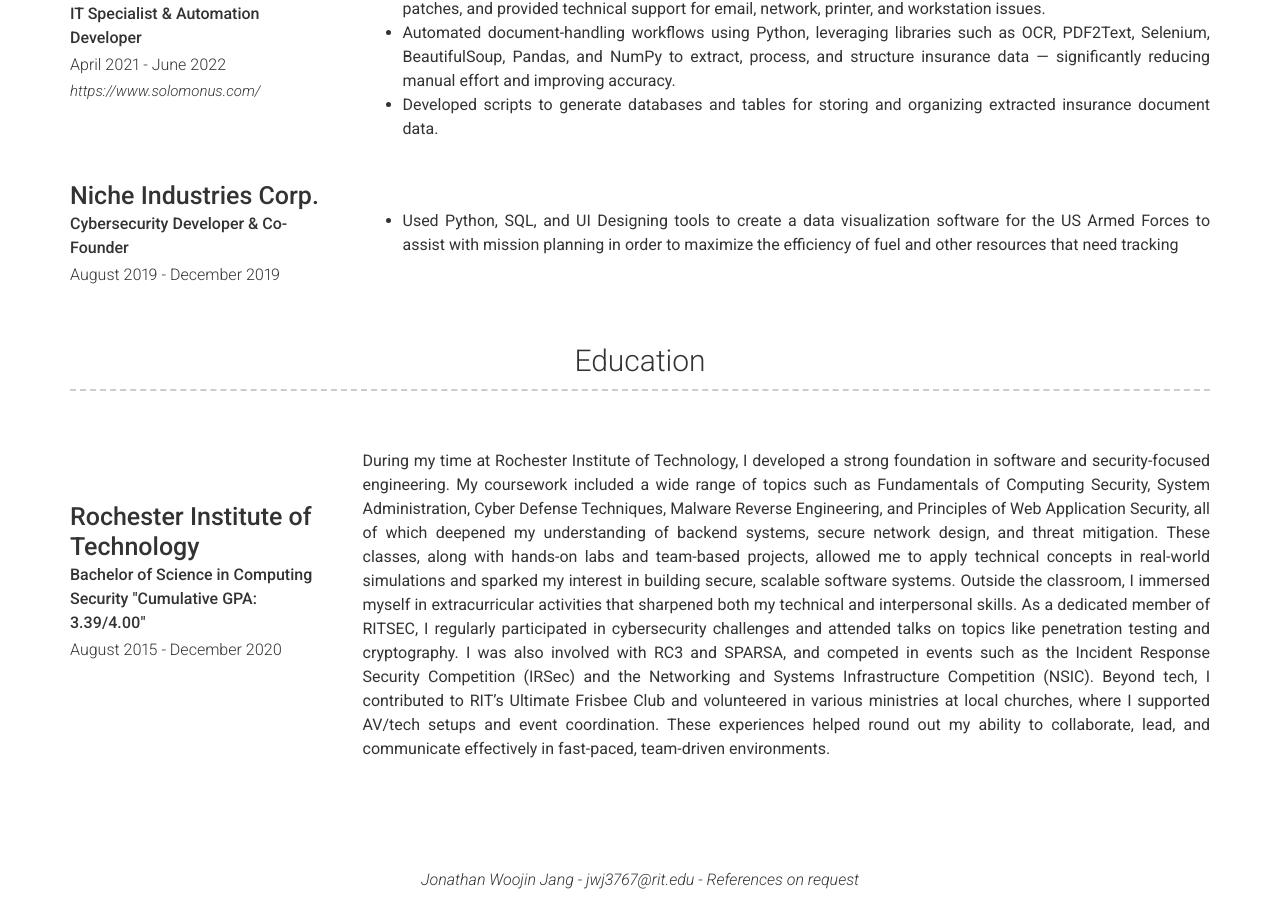
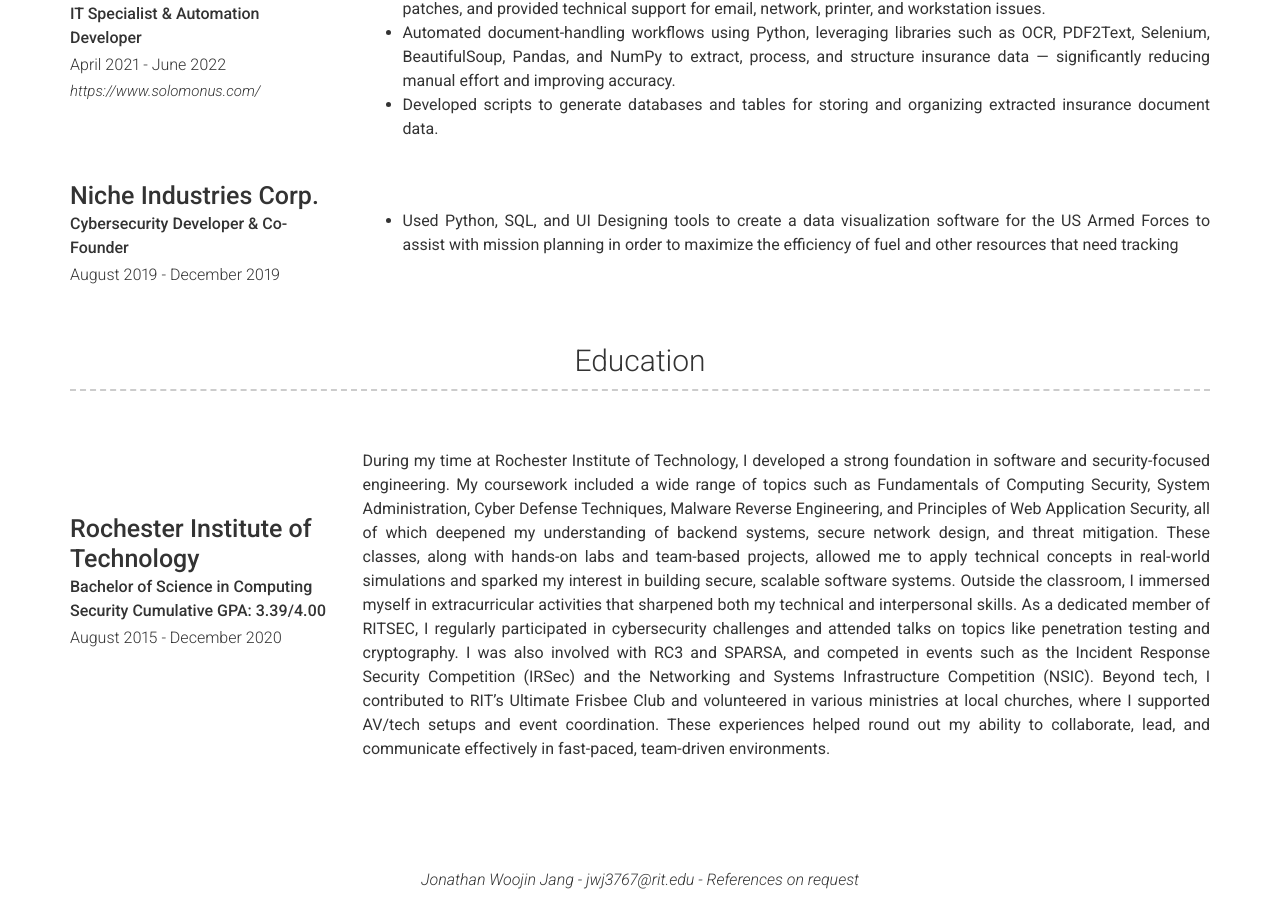
Before and after one commit to jon-a-thang/Resume-JonathanJang, a Jekyll site: the page built from index.md, in a window 1280 px wide and 900 px high, scrolled down 1587 px. Built offline with Jekyll 4.4.1, drawn with Linux system fonts in a browser that asks for light colours; nearby versions of some CDN libraries.

Commit message:
new update

```diff
--- a/_config.yml
+++ b/_config.yml
@@ -149,7 +149,7 @@ content:
         caption: August 2015 - December 2020
         sub_title: |
           Bachelor of Science in Computing Security
-          "Cumulative GPA: 3.39/4.00"
+          Cumulative GPA: 3.39/4.00
         quote: >
 
         description: | # this will include new lines to allow paragraphs
```
